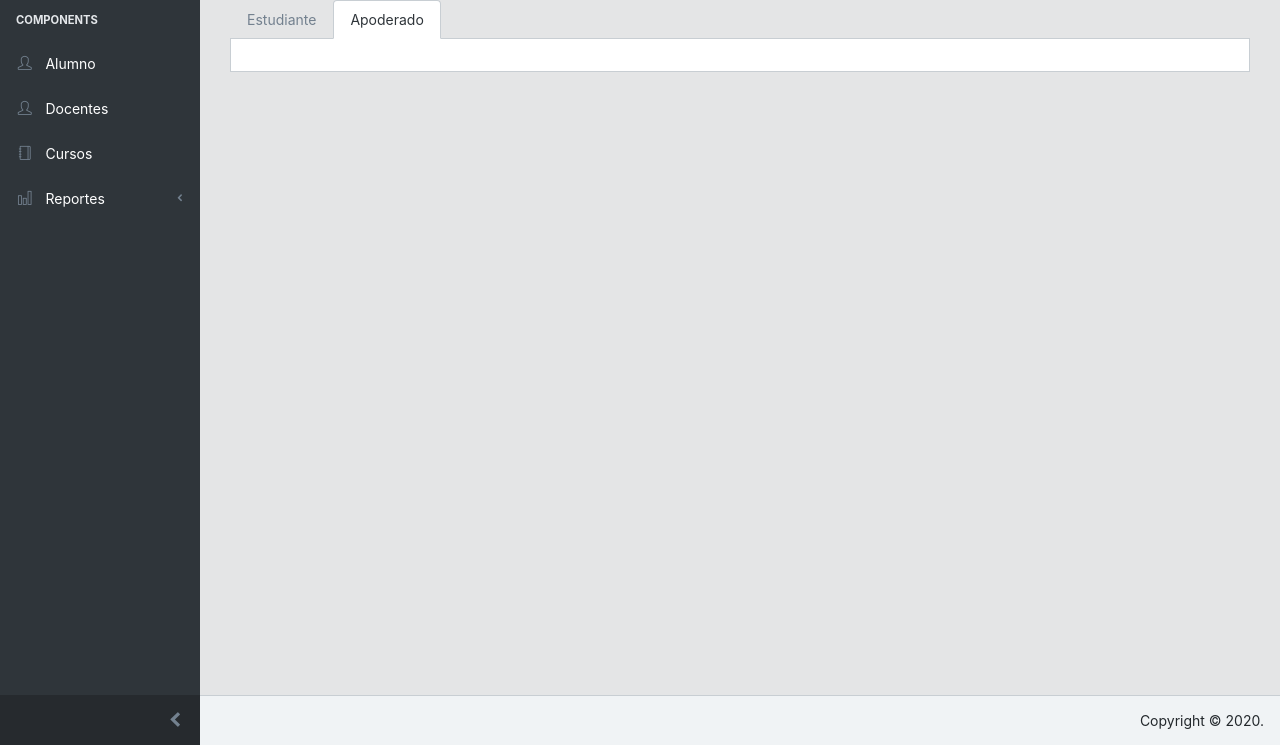
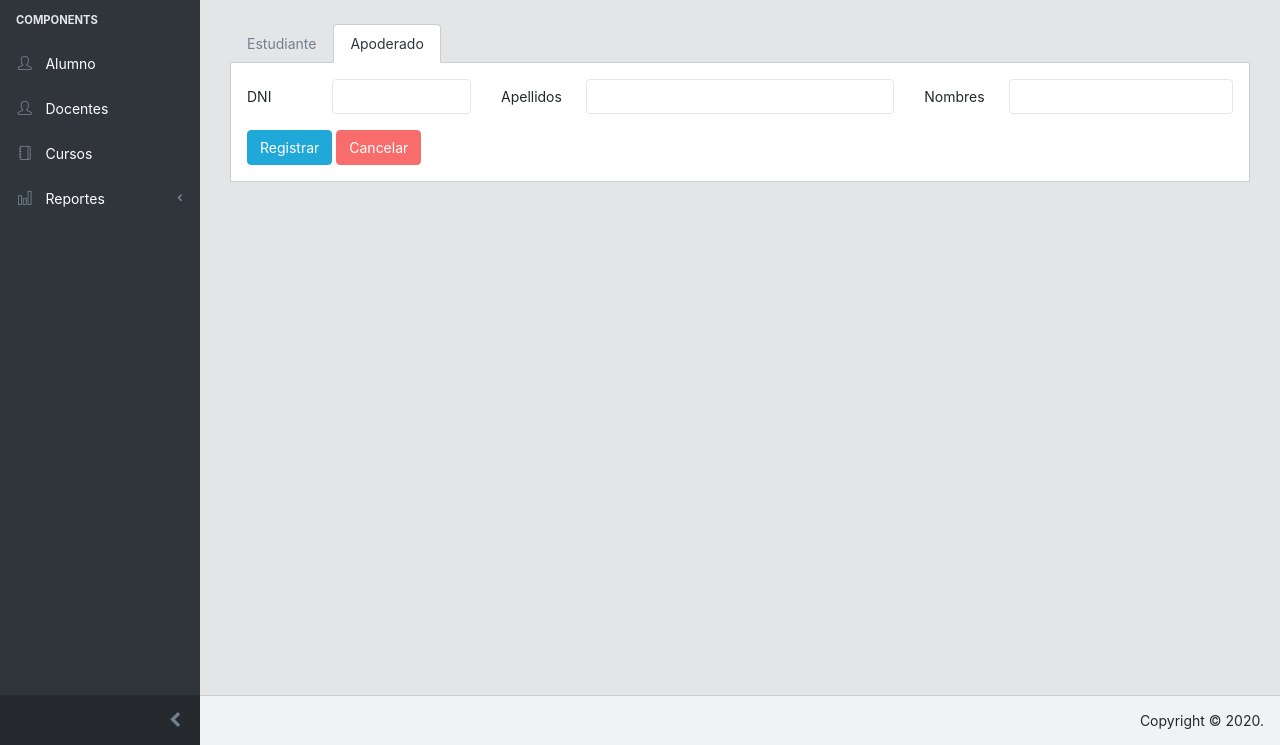
Before and after one commit to JUANA-ALARCO-DE-DAMMERT/SWCOLEGIO, a Laravel app: page / in a window 1280 px wide, after a click on "Apoderado". Shown: the part 55-800 px from the top of the page. Run offline with Laravel 8, Linux system fonts and the light colour scheme; some libraries are stand-ins or nearby versions.

Commit message:
correcciones

```diff
--- a/resources/views/alumno/create.blade.php
+++ b/resources/views/alumno/create.blade.php
@@ -1,7 +1,7 @@
 @extends('plantilla.plantilla')
 @section('contenido')
 
-<div class="row">
+<div class="row mt-4">
     <div class="col-lg-12">
         <ul class="nav nav-tabs" role="tablist">
             <li class="nav-item">
@@ -30,7 +30,7 @@
                     </div>
                     <div class="form-group row">
                         <label class="col-md-1 col-form-label">Sexo</label>
-                        <div class="col-md-3">
+                        <div class="col-md-2">
                             <select class="form-control" id="">
                                 <option value="" hidden>--- Seleccione ---</option>
                                 <option value="1">Masculino</option>
@@ -38,7 +38,7 @@
                             </select>
                         </div>
                         <label class="col-md-2 col-form-label">Fecha de Nacimiento</label>
-                        <div class="col-md-2">
+                        <div class="col-md-3">
                             <input type="date" class="form-control">
                         </div>
                         <label class="col-md-1 col-form-label">Grado</label>
@@ -53,14 +53,28 @@
                             </select>
                         </div>
                     </div>
+
+                </form>
+            </div>
+            <div class="tab-pane" id="apoderado" role="tabpanel">
+                    <div class="form-group row">
+                        <label class="col-md-1 col-form-label">DNI</label>
+                        <div class="col-md-2">
+                            <input class="form-control" id="" type="text" name="" placeholder="">
+                        </div>
+                        <label class="col-md-1 col-form-label">Apellidos</label>
+                        <div class="col-md-4">
+                            <input class="form-control" id="" type="text" name="" placeholder="">
+                        </div>
+                        <label class="col-md-1 col-form-label">Nombres</label>
+                        <div class="col-md-3">
+                            <input class="form-control" id="" type="text" name="" placeholder="">
+                        </div>
+                    </div>
                     <div class="form-actions">
                         <input type="submit" value="Registrar" class="btn btn-primary">
                         <a href="" class="btn btn-danger">Cancelar</a>
                     </div>
-                </form>
-            </div>
-            <div class="tab-pane active" id="apoderado" role="tabpanel">
-
             </div>
     </div>
 </div>
```
